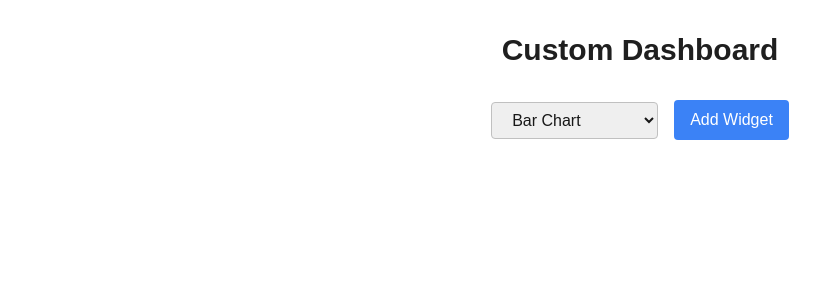
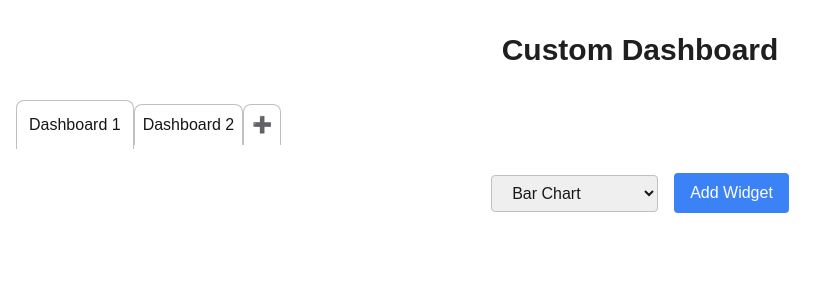
Before and after one commit to m0oMoo/monitoring_client, a Next.js app: page /dashboard in a window 1280 px wide. Shown: the top 300 px of the page, without its empty margins (0-836 px from the left). Built offline with nearby package versions, Linux system fonts and the light colour scheme.

Commit message:
feat: Add tabs

```diff
--- a/src/app/(monitoring)/dashboard/page.tsx
+++ b/src/app/(monitoring)/dashboard/page.tsx
@@ -4,11 +4,13 @@ import React, { useState } from "react";
 import ReactGridLayout, { Layout } from "react-grid-layout";
 import ChartWidget from "@/app/components/dashboard/chartWidget";
 import { v4 as uuidv4 } from "uuid";
+import Tabs from "@/app/components/dashboard/tabs";
 
 const MAX_WIDGETS = 6;
 
 const Dashboard = () => {
   const [currentTab, setCurrentTab] = useState<string>("Dashboard 1");
+  const [tabs, setTabs] = useState(["Dashboard 1", "Dashboard 2", "+"]);
   const [layouts, setLayouts] = useState<{ [key: string]: Layout[] }>({
     "Dashboard 1": [],
   });
@@ -33,6 +35,38 @@ const Dashboard = () => {
         ],
       },
     ],
+  };
+
+  const handleSelectTab = (tab: string) => {
+    setCurrentTab(tab);
+  };
+
+  const handleAddTab = (newTabName: string) => {
+    setTabs((prevTabs) => [...prevTabs.slice(0, -1), newTabName, "+"]);
+    setLayouts((prev) => ({ ...prev, [newTabName]: [] }));
+    setWidgets((prev) => ({ ...prev, [newTabName]: [] }));
+    setCurrentTab(newTabName);
+  };
+
+  const handleRemoveTab = (tabName: string) => {
+    if (tabName === "+") return;
+
+    setTabs((prevTabs) => prevTabs.filter((tab) => tab !== tabName));
+    setLayouts((prev) => {
+      const { [tabName]: _, ...rest } = prev;
+      return rest;
+    });
+    setWidgets((prev) => {
+      const { [tabName]: _, ...rest } = prev;
+      return rest;
+    });
+
+    if (currentTab === tabName) {
+      const remainingTabs = tabs.filter(
+        (tab) => tab !== tabName && tab !== "+"
+      );
+      setCurrentTab(remainingTabs[0] || "");
+    }
   };
 
   const addWidget = () => {
@@ -89,7 +123,14 @@ const Dashboard = () => {
       <header className="text-center mb-8">
         <h1 className="text-3xl font-bold text-gray-800">Custom Dashboard</h1>
       </header>
-
+      <div className="mb-6">
+        <Tabs
+          tabs={tabs}
+          onSelect={handleSelectTab}
+          onAddTab={handleAddTab}
+          onRemoveTab={handleRemoveTab}
+        />
+      </div>
       <div className="flex items-center justify-center gap-4 mb-6">
         <select
           value={selectedType}
```
